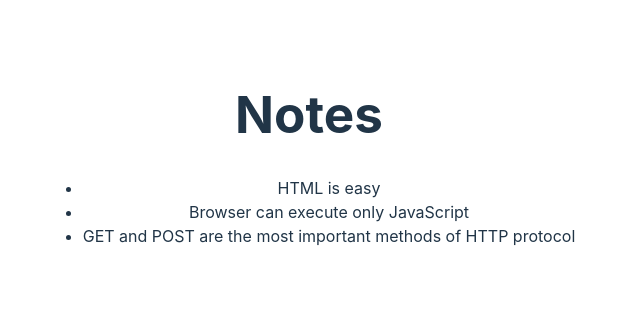
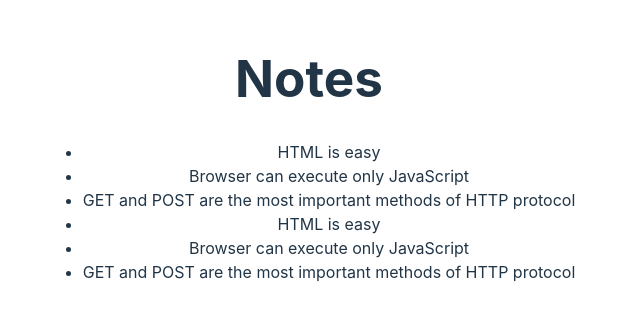
Before and after one commit to c0ldbear/fullstack-fi, a React (Vite) app in the folder part2/follow-along/: page / in a window 1280 px wide. Shown: the part 242-562 px from the top of the page, without its empty margins (331-971 px from the left). Built offline with nearby package versions, Linux system fonts and the light colour scheme.

Commit message:
Add an example of anti-pattern: DO NOT USE

```diff
--- a/part2/follow-along/src/App.jsx
+++ b/part2/follow-along/src/App.jsx
@@ -14,6 +14,8 @@ function App(props) {
   const importants = notes.map((note) => note.important);
   console.log(">> importants:", importants);
 
+  const antiPatternListElements = notes.map((note, index) => <li key={index}>{note.content}</li>);
+
   return (
     <div>
       <h1>Notes</h1>
@@ -21,6 +23,7 @@ function App(props) {
         {notes.map((note) => (
           <li key={note.id}>{note.content}</li>
         ))}
+        {antiPatternListElements}
       </ul>
     </div>
   );
```
